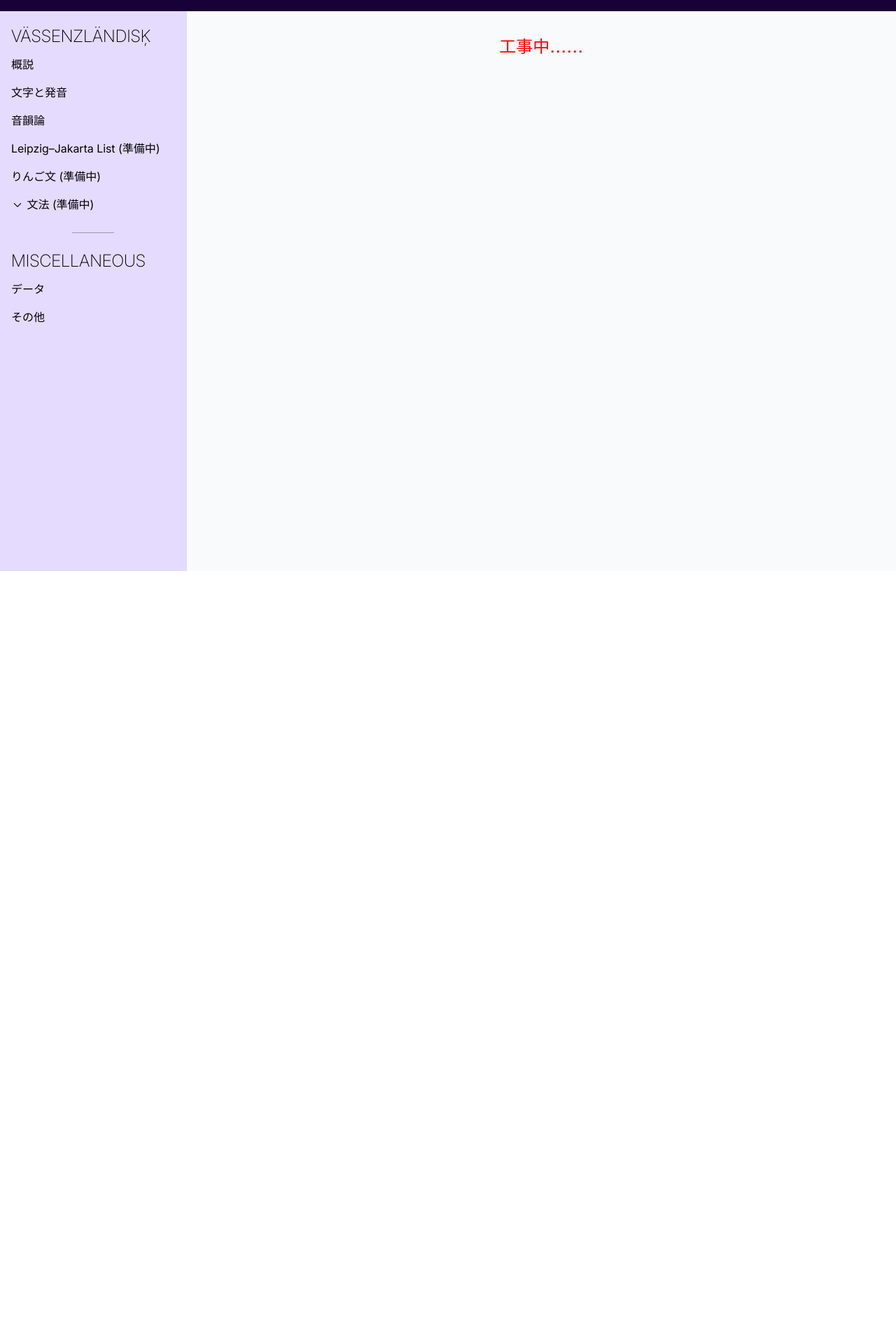
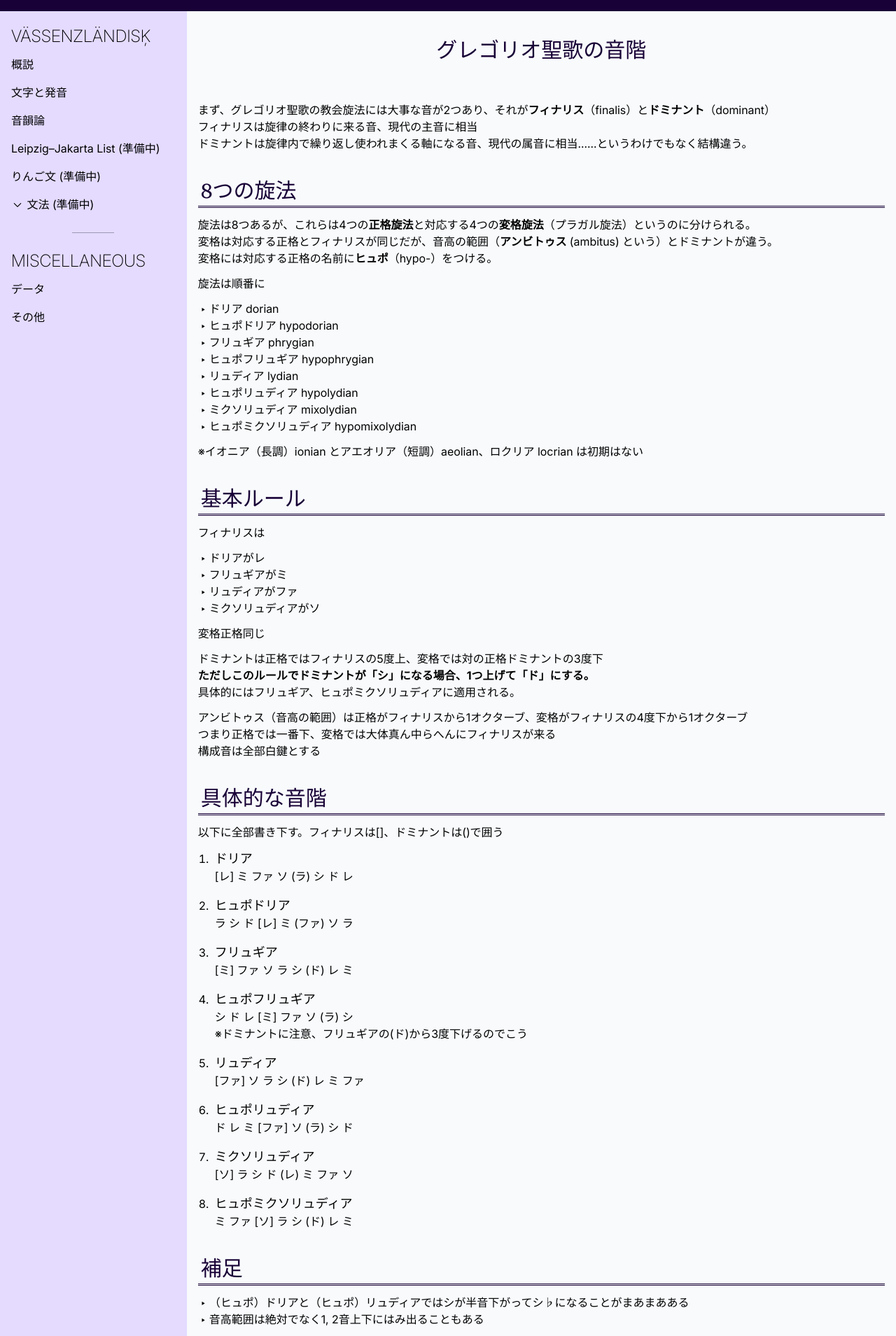
Before and after one commit to tktb-tess/uq-tess-xi, a SvelteKit app: page /others/gregorian-chants in a window 1280 px wide. Shown: the part 48-1957 px from the top of the page at 70% size. Before the commit the page ends 864 px from the top, so only its background shows below. Built offline with nearby package versions, Linux system fonts and the light colour scheme.

Commit message:
gregorian

```diff
--- a/src/routes/(layout1)/others/gregorian-chants/+page.svelte
+++ b/src/routes/(layout1)/others/gregorian-chants/+page.svelte
@@ -1,5 +1,6 @@
 <script lang="ts">
-    const ogTitle = 'グレゴリオ聖歌について', ogDesc = '';
+	const ogTitle = 'グレゴリオ聖歌について',
+		ogDesc = '';
 </script>
 
 <svelte:head>
@@ -13,4 +14,101 @@
 	<title>{ogTitle} - 悠久肆方体</title>
 </svelte:head>
 
-<h3 class="text-center text-[red] my-8">工事中……</h3>
+<h2 class="text-center my-8" id="title">グレゴリオ聖歌の音階</h2>
+
+<p>
+	まず、グレゴリオ聖歌の教会旋法には大事な音が2つあり、それが<strong>フィナリス</strong
+	>（finalis）と<strong>ドミナント</strong>（dominant）<br />
+	フィナリスは旋律の終わりに来る音、現代の主音に相当<br />
+	ドミナントは旋律内で繰り返し使われまくる軸になる音、現代の属音に相当……というわけでもなく結構違う。
+</p>
+<section aria-labelledby="eight-modes">
+	<h2 id="eight-modes" class="border-b-3 border-double ps-1">8つの旋法</h2>
+	<p>
+		旋法は8つあるが、これらは4つの<strong>正格旋法</strong>と対応する4つの<strong>変格旋法</strong
+		>（プラガル旋法）というのに分けられる。<br />
+		変格は対応する正格とフィナリスが同じだが、音高の範囲（<strong>アンビトゥス</strong
+		> (ambitus) という）とドミナントが違う。<br />
+		変格には対応する正格の名前に<strong>ヒュポ</strong>（hypo-）をつける。
+	</p>
+	<p>旋法は順番に</p>
+	<ul>
+		<li>ドリア dorian</li>
+		<li>ヒュポドリア hypodorian</li>
+		<li>フリュギア phrygian</li>
+		<li>ヒュポフリュギア hypophrygian</li>
+		<li>リュディア lydian</li>
+		<li>ヒュポリュディア hypolydian</li>
+		<li>ミクソリュディア mixolydian</li>
+		<li>ヒュポミクソリュディア hypomixolydian</li>
+	</ul>
+	<p>※イオニア（長調）ionian とアエオリア（短調）aeolian、ロクリア locrian は初期はない</p>
+</section>
+<section aria-labelledby="rules">
+	<h2 id="rules" class="border-b-3 border-double ps-1">基本ルール</h2>
+	<p>フィナリスは</p>
+	<ul>
+		<li>ドリアがレ</li>
+		<li>フリュギアがミ</li>
+		<li>リュディアがファ</li>
+		<li>ミクソリュディアがソ</li>
+	</ul>
+	<p>変格正格同じ</p>
+	<p>
+		ドミナントは正格ではフィナリスの5度上、変格では対の正格ドミナントの3度下<br />
+		<strong>ただしこのルールでドミナントが「シ」になる場合、1つ上げて「ド」にする。</strong><br />
+		具体的にはフリュギア、ヒュポミクソリュディアに適用される。
+	</p>
+	<p>
+		アンビトゥス（音高の範囲）は正格がフィナリスから1オクターブ、変格がフィナリスの4度下から1オクターブ<br
+		/>
+		つまり正格では一番下、変格では大体真ん中らへんにフィナリスが来る<br />
+		構成音は全部白鍵とする
+	</p>
+</section>
+<section aria-labelledby="spec">
+	<h2 id="spec" class="border-b-3 border-double ps-1">具体的な音階</h2>
+	<p>以下に全部書き下す。フィナリスは[]、ドミナントは()で囲う</p>
+	<ol class="[&_p:first-child]:text-lg [&_p]:mb-0 [&>li:not(:last-child)]:mb-4 ms-2">
+		<li>
+			<p>ドリア</p>
+			<p>[レ] ミ ファ ソ (ラ) シ ド レ</p>
+		</li>
+		<li>
+			<p>ヒュポドリア</p>
+			<p>ラ シ ド [レ] ミ (ファ) ソ ラ</p>
+		</li>
+		<li>
+			<p>フリュギア</p>
+			<p>[ミ] ファ ソ ラ シ (ド) レ ミ</p>
+		</li>
+		<li>
+			<p>ヒュポフリュギア</p>
+			<p>シ ド レ [ミ] ファ ソ (ラ) シ</p>
+			<p>※ドミナントに注意、フリュギアの(ド)から3度下げるのでこう</p>
+		</li>
+		<li>
+			<p>リュディア</p>
+			<p>[ファ] ソ ラ シ (ド) レ ミ ファ</p>
+		</li>
+		<li>
+			<p>ヒュポリュディア</p>
+			<p>ド レ ミ [ファ] ソ (ラ) シ ド</p>
+		</li>
+		<li>
+			<p>ミクソリュディア</p>
+			<p>[ソ] ラ シ ド (レ) ミ ファ ソ</p>
+		</li>
+		<li>
+			<p>ヒュポミクソリュディア</p>
+			<p>ミ ファ [ソ] ラ シ (ド) レ ミ</p>
+		</li>
+	</ol>
+</section>
+<section aria-labelledby="suppliment">
+	<h2 id="suppliment" class="border-b-3 border-double ps-1">補足</h2>
+	<ul>
+		<li>（ヒュポ）ドリアと（ヒュポ）リュディアではシが半音下がってシ♭になることがまあまあある</li>
+		<li>音高範囲は絶対でなく1, 2音上下にはみ出ることもある</li>
+	</ul>
+</section>
--- a/src/routes/+page.svelte
+++ b/src/routes/+page.svelte
@@ -208,12 +208,12 @@
 			<li>ジョンソンの立体のcrown jewelsの命名案 (準備中)</li>
 			<li><a href="/others/tools">ツール</a></li>
 			<li>
-				<ExtLink href="https://tktb-tess.github.io/apocaly_romaji/"
-					>終末式ローマ字 «Syuğmatusǐkiro–mázi»</ExtLink
-				><br />
+				<ExtLink href="https://tktb-tess.github.io/apocaly_romaji/">
+					終末式ローマ字 «Syuğmatusǐkiro–mázi»
+				</ExtLink><br />
 				…舊仮名遣ひと教育ローマ字ベースのアクセント表記を両立した非実用的な日本語のローマ字表記。製作中。
 			</li>
-			<li>グレゴリオ聖歌の音階について</li>
+			<li><a href="/others/gregorian-chants">グレゴリオ聖歌の音階について</a></li>
 			<li>日本語 チベット文字表記</li>
 			<li><a href="/others/license">当サイトで使用しているフォントのライセンス</a></li>
 		</ul>
```
